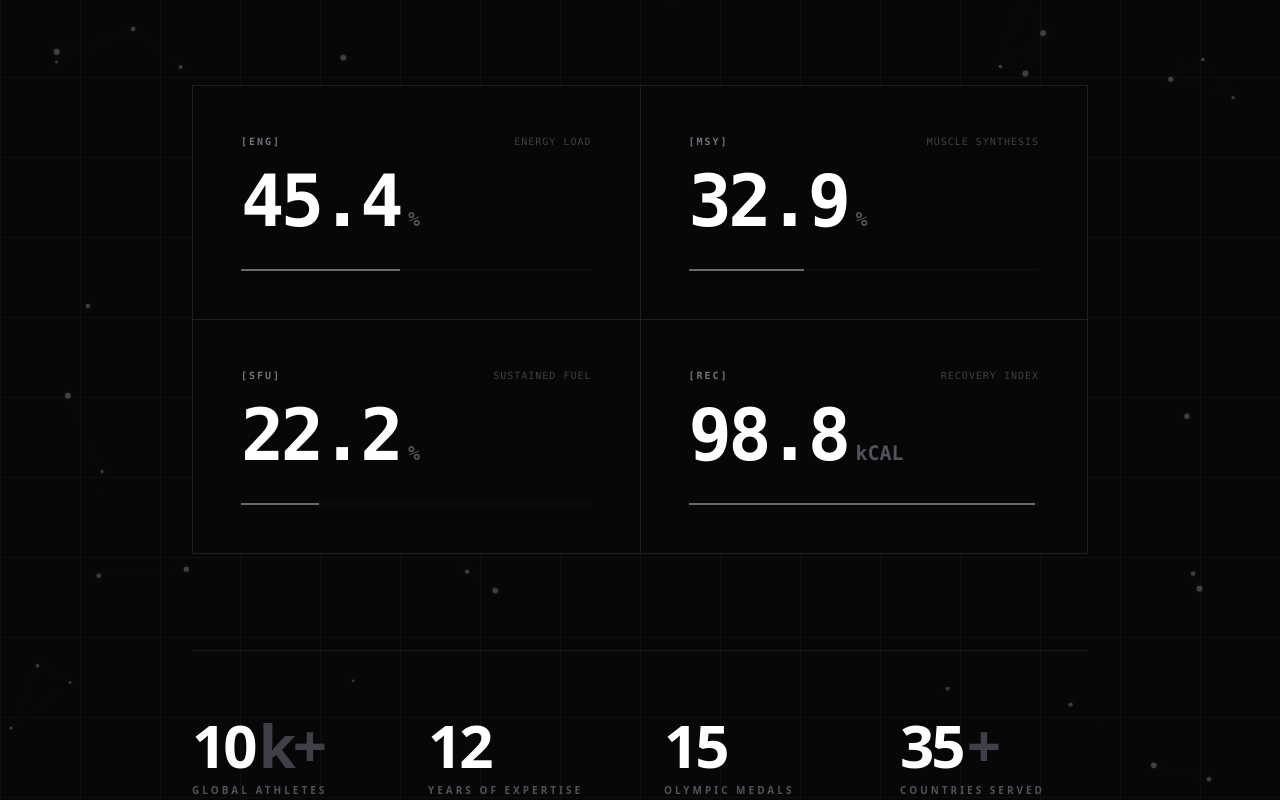
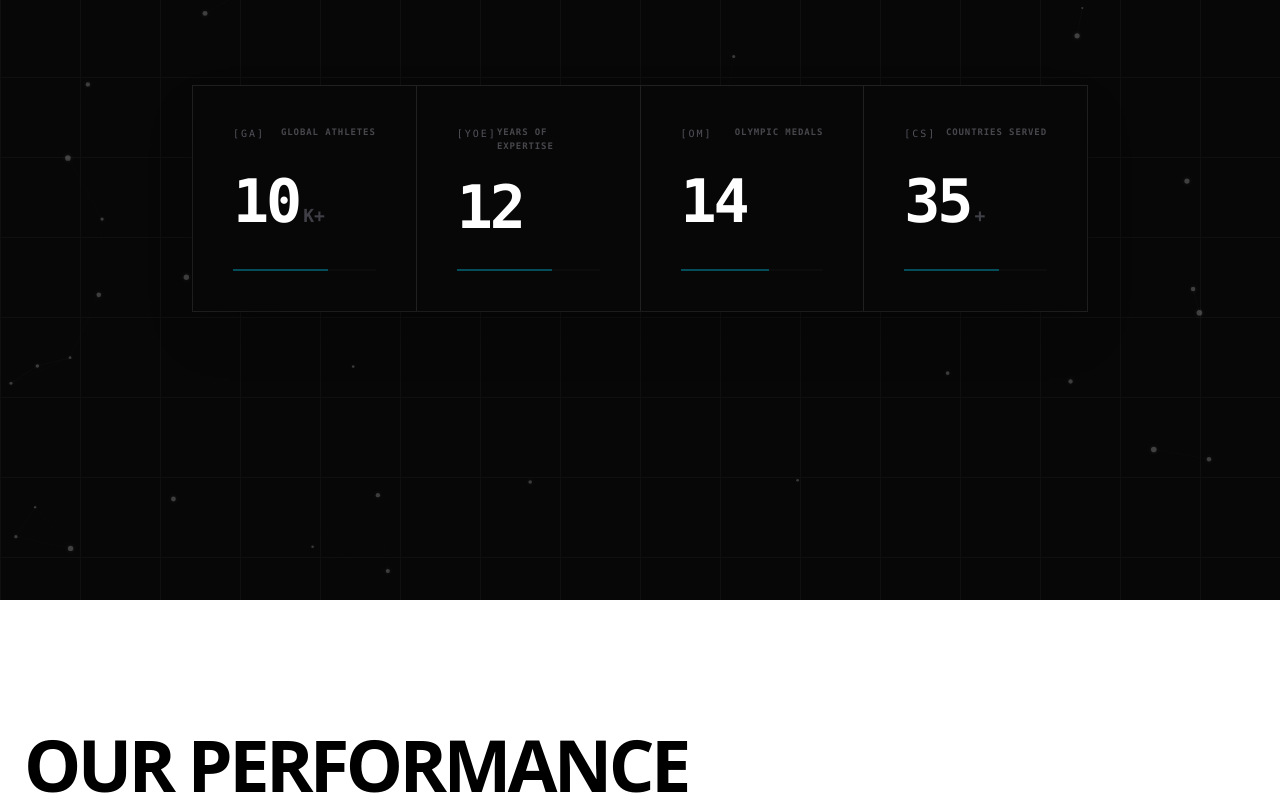
Before and after one commit to idformike1/Personal-Website-7, a Next.js app: page / in a window 1280 px wide. Shown: the part 1900-2700 px from the top of the page. Built offline with nearby package versions, Linux system fonts and the light colour scheme.

Commit message:
feat(about): load performance stats into 4-column analytical matrix instrument

```diff
--- a/components/sections/About.tsx
+++ b/components/sections/About.tsx
@@ -23,8 +23,6 @@ export default function About() {
   const containerRef = useRef<HTMLElement>(null);
   const headlineRef = useRef<HTMLHeadingElement>(null);
   const paragraphRef = useRef<HTMLParagraphElement>(null);
-  const statsContainerRef = useRef<HTMLDivElement>(null);
-
   useGSAP(() => {
     // 1. Defensive Early Return
     if (!containerRef.current || !headlineRef.current || !paragraphRef.current) return;
@@ -62,28 +60,6 @@ export default function About() {
         ease: "power3.out",
       });
     }
-
-    // 4. Stat Counters
-    const stats = statsContainerRef.current?.querySelectorAll(".stat-number");
-    stats?.forEach((stat) => {
-      const targetValue = parseInt(stat.getAttribute("data-target") || "0", 10);
-      gsap.fromTo(stat,
-        { innerText: 0 },
-        {
-          innerText: targetValue,
-          duration: 3,
-          ease: "expo.out",
-          scrollTrigger: {
-            trigger: stat,
-            start: "top 95%",
-          },
-          onUpdate: function() {
-            stat.textContent = Math.ceil(Number(this.targets()[0].innerText)).toLocaleString();
-          }
-        }
-      );
-    });
-
   }, { scope: containerRef, dependencies: [ABOUT] });
 
   // Safety Return
@@ -138,29 +114,8 @@ export default function About() {
                 ))}
               </p>
 
-              <div className="mb-24">
+              <div className="mb-24 flex justify-center">
                 <MacronutrientMatrix />
-              </div>
-
-              <div
-                ref={statsContainerRef}
-                className="grid grid-cols-2 md:grid-cols-4 gap-12 w-full pt-16 border-t border-zinc-900"
-              >
-                {ABOUT.stats.map((stat, i) => {
-                    const cleanValue = stat.value.replace(/[^0-9]/g, '');
-                    const suffix = stat.value.replace(/[0-9]/g, '');
-                    return (
-                        <div key={i} className="flex flex-col gap-2">
-                            <span className="text-4xl md:text-6xl font-black tracking-tighter">
-                                <span className="stat-number" data-target={cleanValue}>0</span>
-                                <span className="text-zinc-700 ml-1">{suffix}</span>
-                            </span>
-                            <span className="text-[10px] uppercase tracking-[0.3em] font-bold text-zinc-600">
-                                {stat.label}
-                            </span>
-                        </div>
-                    );
-                })}
               </div>
             </div>
           </div>
--- a/components/sections/MacronutrientMatrix.tsx
+++ b/components/sections/MacronutrientMatrix.tsx
@@ -2,16 +2,23 @@
 
 import { useState, useEffect } from "react";
 import { gsap } from "gsap";
-
-const METRICS = [
-  { id: "ENG", label: "Energy Load", base: 45.2, unit: "%", range: 0.8 },
-  { id: "MSY", label: "Muscle Synthesis", base: 32.7, unit: "%", range: 0.5 },
-  { id: "SFU", label: "Sustained Fuel", base: 22.1, unit: "%", range: 0.4 },
-  { id: "REC", label: "Recovery Index", base: 98.4, unit: "kCAL", range: 1.2 },
-];
+import { ABOUT } from "@/lib/constants";
 
 const MacronutrientMatrix = () => {
-  const [displayValues, setDisplayValues] = useState<string[]>(METRICS.map(() => "00.0"));
+  // Extract stats from constants
+  const METRICS = ABOUT.stats.map(stat => {
+    const cleanValue = parseFloat(stat.value.replace(/[^0-9.]/g, ''));
+    const suffix = stat.value.replace(/[0-9.]/g, '');
+    return {
+      id: stat.label.split(' ').map(w => w[0]).join('').toUpperCase(),
+      label: stat.label,
+      base: cleanValue,
+      unit: suffix,
+      range: cleanValue * 0.05 // Subtle fluctuation for realism
+    };
+  });
+
+  const [displayValues, setDisplayValues] = useState<string[]>(METRICS.map(m => m.base.toString()));
   const [isScrambling, setIsScrambling] = useState<boolean[]>(METRICS.map(() => false));
 
   const scrambleValue = (index: number, duration: number = 800) => {
@@ -29,15 +36,17 @@ const MacronutrientMatrix = () => {
       onUpdate: () => {
         setDisplayValues(prev => {
           const next = [...prev];
-          // Scramble through realistic decimal biometrics (e.g., 12.4 -> 45.8)
-          next[index] = (Math.random() * 100).toFixed(1);
+          // Determine if it's an integer or float based on base
+          const isInt = Number.isInteger(METRICS[index].base);
+          const randomVal = Math.random() * (METRICS[index].base * 1.5);
+          next[index] = isInt ? Math.floor(randomVal).toString() : randomVal.toFixed(1);
           return next;
         });
       },
       onComplete: () => {
         setDisplayValues(prev => {
           const next = [...prev];
-          next[index] = METRICS[index].base.toFixed(1);
+          next[index] = METRICS[index].base.toString();
           return next;
         });
         setIsScrambling(prev => {
@@ -49,27 +58,26 @@ const MacronutrientMatrix = () => {
     });
   };
 
-  // Initial Scramble
   useEffect(() => {
     METRICS.forEach((_, i) => {
       setTimeout(() => scrambleValue(i), i * 150);
     });
   }, []);
 
-  // Continuous Ticking
   useEffect(() => {
     const intervals = METRICS.map((metric, i) => {
       return setInterval(() => {
         if (!isScrambling[i]) {
+          const isInt = Number.isInteger(metric.base);
           const fluctuation = (Math.random() - 0.5) * metric.range;
-          const newValue = (metric.base + fluctuation).toFixed(1);
+          const newValue = (metric.base + fluctuation);
           setDisplayValues(prev => {
             const next = [...prev];
-            next[i] = newValue;
+            next[i] = isInt ? Math.floor(newValue).toString() : newValue.toFixed(1);
             return next;
           });
         }
-      }, 2000 + Math.random() * 3000);
+      }, 3000 + Math.random() * 2000);
     });
 
     return () => intervals.forEach(clearInterval);
@@ -77,35 +85,35 @@ const MacronutrientMatrix = () => {
 
   return (
     <div className="w-full font-mono bg-[#070707] border border-white/10">
-      <div className="grid grid-cols-2 gap-[1px] bg-white/10">
+      <div className="grid grid-cols-1 md:grid-cols-2 lg:grid-cols-4 gap-[1px] bg-white/10 shadow-2xl">
         {METRICS.map((metric, i) => (
           <div
             key={metric.id}
             onMouseEnter={() => scrambleValue(i, 400)}
-            className="bg-[#070707] p-8 md:p-12 group transition-colors duration-500 hover:bg-white/[0.02]"
+            className="bg-[#070707] p-6 lg:p-10 group transition-colors duration-500 hover:bg-white/[0.02] flex flex-col justify-between h-full"
           >
-            <div className="flex justify-between items-start mb-4">
-              <span className="text-zinc-500 text-[10px] uppercase tracking-[0.2em] font-bold">
+            <div className="flex justify-between items-start mb-6">
+              <span className="text-zinc-600 text-[10px] uppercase tracking-[0.2em] font-medium">
                 [{metric.id}]
               </span>
-              <span className="text-zinc-700 text-[10px] uppercase tracking-[0.1em]">
+              <span className="text-zinc-500 text-[9px] uppercase tracking-[0.1em] font-bold opacity-60">
                 {metric.label}
               </span>
             </div>
 
-            <div className="flex items-baseline gap-2">
-              <span className={`text-4xl md:text-6xl lg:text-7xl font-black tracking-tighter transition-all duration-300 ${isScrambling[i] ? 'text-zinc-500' : 'text-white'}`}>
+            <div className="flex items-baseline gap-1">
+              <span className={`text-4xl lg:text-5xl xl:text-6xl font-black tracking-tighter transition-all duration-300 ${isScrambling[i] ? 'text-cyan-500' : 'text-white'}`}>
                 {displayValues[i]}
               </span>
-              <span className="text-zinc-600 text-sm md:text-xl font-bold">
+              <span className="text-zinc-700 text-sm lg:text-lg font-black uppercase">
                 {metric.unit}
               </span>
             </div>
 
             <div className="mt-8 flex gap-1 h-[2px] w-full bg-white/5 opacity-40 group-hover:opacity-100 transition-opacity overflow-hidden">
                 <div
-                  className="h-full bg-white transition-all duration-1000"
-                  style={{ width: `${(parseFloat(displayValues[i]) / (metric.id === 'ATP' ? 120 : 100)) * 100}%` }}
+                  className="h-full bg-cyan-500 transition-all duration-1000"
+                  style={{ width: `${(parseFloat(displayValues[i]) / (metric.base * 1.5)) * 100}%` }}
                 />
             </div>
           </div>
```
